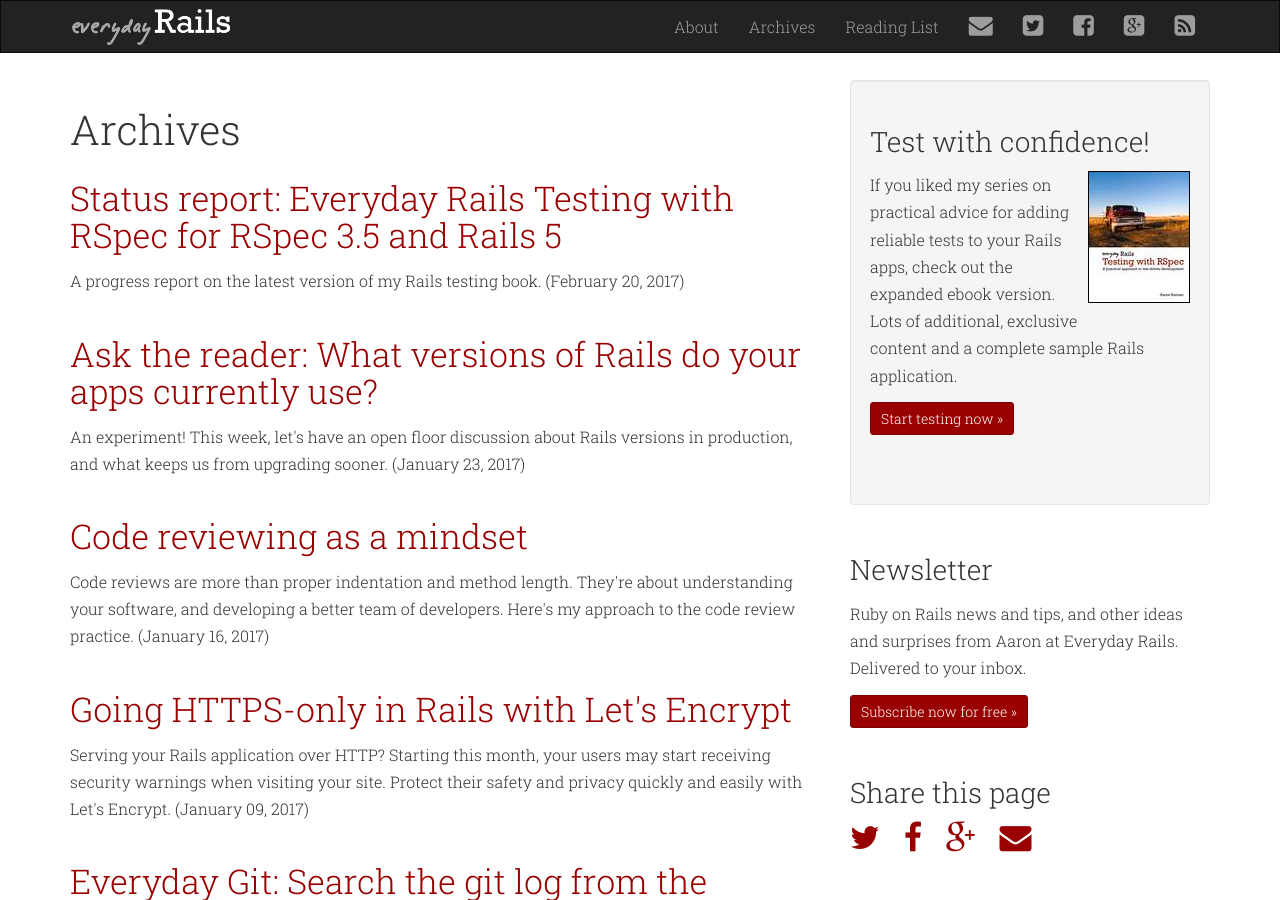
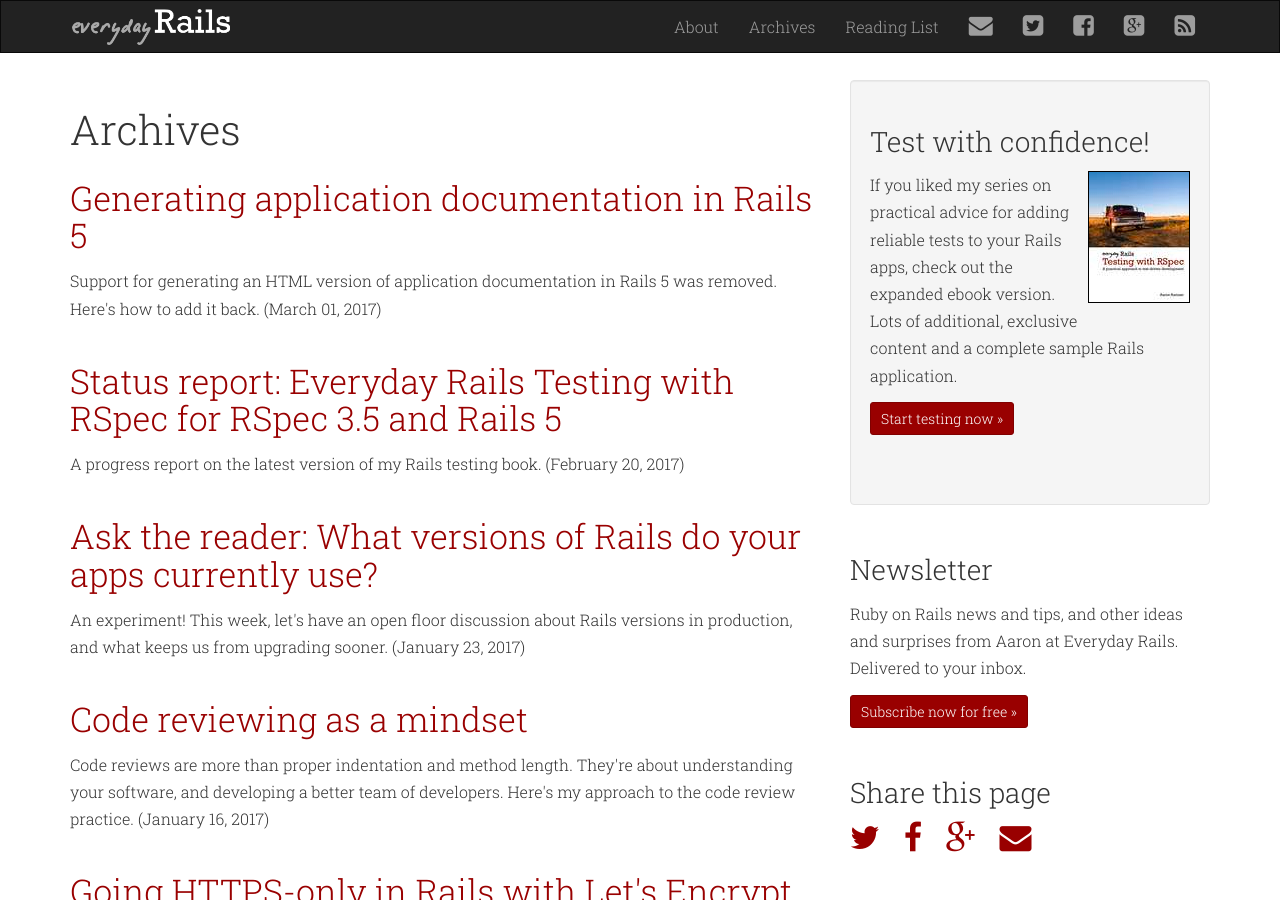
Before and after one commit to everydayrails/everyday-rails, a Jekyll site: the page built from archives.html, in a window 1280 px wide and 900 px high. Built offline with Jekyll 4.4.1, drawn with Linux system fonts in a browser that asks for light colours; Markdown is read by kramdown in place of the engine named in the settings; some of the changed lines change nothing that is shown.

Commit message:
Add Rails 5 app documentation post

```diff
--- a/_posts/2016-04-18-rails-documentation-practices.markdown
+++ b/_posts/2016-04-18-rails-documentation-practices.markdown
@@ -35,6 +35,10 @@
 The HTML version of your Rails docs will need to be regenerated regularly, in order to keep up with the code they explain. I am finding that ignoring the *doc/app* directory makes sure that stale documentation doesn't stick around from commit to commit, and just makes commits cleaner in general. This is why it's important to mention how to generate the docs in your README--they won't be easily accessible, otherwise.
 
 ### Use the default tools
+
+<div class="alert alert-warning">
+Since I wrote this, built-in support for generating application documentation was removed from Rails. I wrote a <a href="/2017/03/01/rails-5-app-documentation.html">separate article on how to add it back</a>. Everything else here still applies.
+</div>
 
 There are a handful of documentation generators available for Rails apps, but I've stuck with the default RDoc for projects I'm currently documenting. It does the job, and I can always swap it out later if I need something more robust. No sense in overthinking it in the meantime. That said, if you already have a preferred documentation gem, then by all means, use it!
 
--- /dev/null
+++ b/_posts/2017-03-01-rails-5-app-documentation.markdown
@@ -0,0 +1,88 @@
+---
+layout: post
+title: "Generating application documentation in Rails 5"
+excerpt: "Support for generating an HTML version of application documentation in Rails 5 was removed. Here's how to add it back."
+---
+
+I've written before about [my appreciation for good application documentation](/2016/04/18/rails-documentation-practices.html), especially for explaining the nuances of domain logic. I was disappointed that support for generating a nice, HTML-formatted documentation was removed in Rails 5. Luckily, it's not too difficult to reimplement this feature in an app, and customize it to your team's documentation needs.
+
+First, add the `sdoc` gem to your Gemfile, and run `bundle` to install it. [SDoc](https://github.com/zzak/sdoc) is the same library that was bundled in previous versions of Rails. With SDoc installed, you can once again generate application documentation from the command line:
+
+{% highlight bash %}
+sdoc -o doc/app
+{% endhighlight %}
+
+Then open _doc/app/index.html_ to check it out. Unfortunately, it's pretty messy right now. SDoc provides a lot of configuration options to tidy things up (see `sdoc --help`), but it would be better to set those configurations once. While we're at it, it'd also be nice to restore the ability to generate the docs via a Rake task.
+
+Use the task generator to create a new namespace:
+
+{% highlight bash %}
+rails g task rdoc
+{% endhighlight %}
+
+Locate the new file at _lib/tasks/doc.rake_, and add your documentation configuration. You can start by pasting in the sample code from the SDoc documentation:
+
+{% highlight ruby %}
+# Rakefile
+require 'sdoc' # and use your RDoc task the same way you used it before
+require 'rdoc/task' # ensure this file is also required in order to use `RDoc::Task`
+
+RDoc::Task.new do |rdoc|
+  rdoc.rdoc_dir = 'doc/rdoc' # name of output directory
+  rdoc.generator = 'sdoc' # explictly set the sdoc generator
+  rdoc.template = 'rails' # template used on api.rubyonrails.org
+end
+{% endhighlight %}
+
+This adds three Rake tasks related to documentation:
+
+{% highlight bash %}
+rails -T doc
+rails clobber_rdoc  # Remove RDoc HTML files
+rails rdoc          # Build RDoc HTML files
+rails rerdoc        # Rebuild RDoc HTML files
+{% endhighlight %}
+
+Run `rails rdoc`, then open _doc/rdoc/index.html_ in your browser to take a look at the results.
+
+The output is still pretty noisy. The task still tries to document the entire Rails project directory, including tests and the public directory. It also uses the Gemfile as a default page, instead of the README.
+
+You can tidy that up in the new Rake task file. SDoc is a wrapper around the [RDoc](https://rdoc.github.io/rdoc/) documentation library, which itself is well documented (of course). The interesting parts for this exercise are in the [`RDoc::Task`](https://rdoc.github.io/rdoc/RDoc/Task.html) docs.
+
+To focus your app's documentation on application code only, try:
+
+{% highlight ruby %}
+require 'sdoc'
+require 'rdoc/task'
+
+RDoc::Task.new do |rdoc|
+  rdoc.rdoc_dir = 'doc/rdoc'
+  rdoc.generator = 'sdoc'
+  rdoc.template = 'rails'
+  rdoc.main = 'README.md'
+  rdoc.rdoc_files.include('README.md', 'app/', 'lib/')
+end
+{% endhighlight %}
+
+Run `rails rerdoc` to regenerate the files, and open _doc/rdoc/index.html_ again. Much nicer! Now the documentation defaults to the project README, and only application code is included in the output.
+
+One last tweak: Documentation support in previous versions of Rails wrote out to the _doc/app_ directory. This can be set with the `rdoc.rdoc_dir` configuration:
+
+{% highlight ruby %}
+require 'sdoc'
+require 'rdoc/task'
+
+RDoc::Task.new do |rdoc|
+  rdoc.rdoc_dir = 'doc/app'
+  rdoc.generator = 'sdoc'
+  rdoc.template = 'rails'
+  rdoc.main = 'README.md'
+  rdoc.rdoc_files.include('README.md', 'app/', 'lib/')
+end
+{% endhighlight %}
+
+Wherever you wind up saving your documentation, I still recommend including that directory in your project's `.gitignore`, to avoid repository clutter. Also, tell contributors how to generate and view the application docs in the project README. Aside from having to roll out documentation support independent from the framework, [the rest of my documentation workflow still applies](/2016/04/18/rails-documentation-practices.html).
+
+This is still a work in progress for me, but I've been happy with the results so far, using this simple configuration. If you've found alternatives that you like, please share them in the comments. Thanks for reading!
+
+_Thanks to [Sebastian Röder](https://twitter.com/sebroeder) for suggesting this topic._
```
